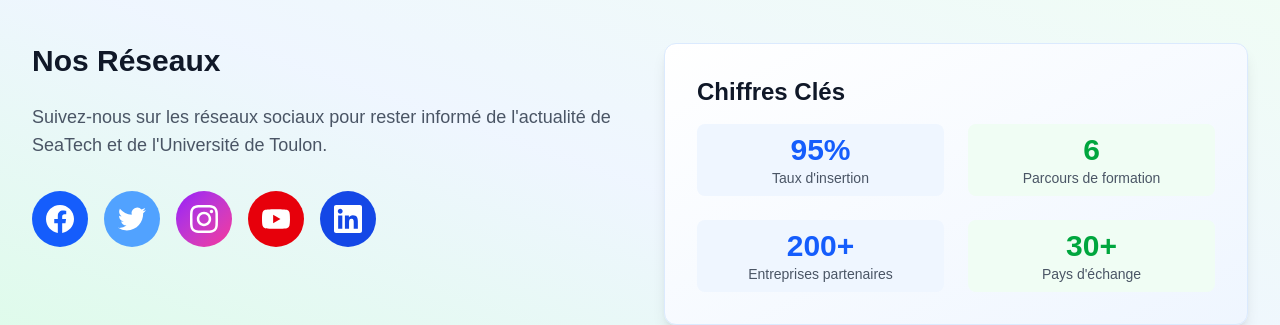
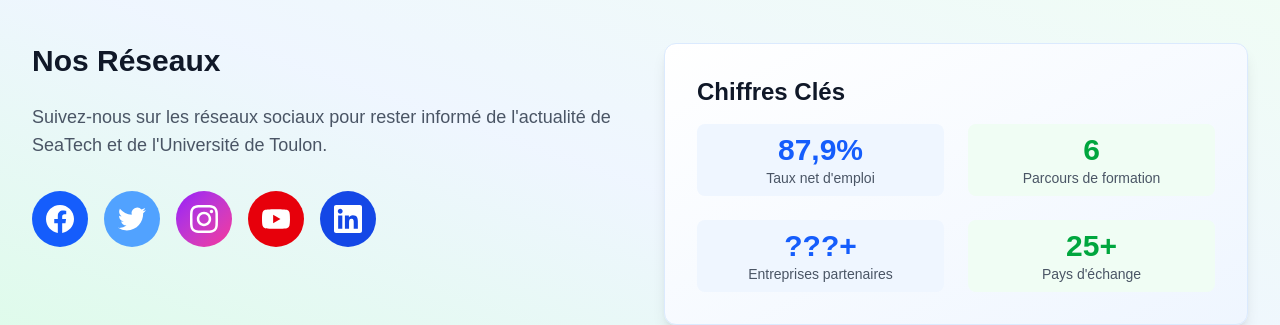
Before and after one commit to ruxdl/SeaTech-moderne, a Next.js app: page / in a window 1280 px wide. Shown: the part 1800-2125 px from the top of the page. Built offline with nearby package versions, Linux system fonts and the light colour scheme.

Commit message:
📊 Update key statistics
- Updated key figures in homepage statistics section
- Improved data presentation for better visibility
- Enhanced user information with current metrics

```diff
--- a/src/app/page.tsx
+++ b/src/app/page.tsx
@@ -300,19 +300,19 @@ export default function Home() {
               <h3 className="text-xl sm:text-2xl font-bold text-gray-900 mb-4 text-center lg:text-left">Chiffres Clés</h3>
               <div className="grid grid-cols-2 gap-4 sm:gap-6">
                 <div className="text-center p-2 bg-blue-50 rounded-lg">
-                  <div className="text-2xl sm:text-3xl font-bold text-blue-600">95%</div>
-                  <div className="text-xs sm:text-sm text-gray-600">Taux d'insertion</div>
+                  <div className="text-2xl sm:text-3xl font-bold text-blue-600">87,9%</div>
+                  <div className="text-xs sm:text-sm text-gray-600">Taux net d'emploi</div>
                 </div>
                 <div className="text-center p-2 bg-green-50 rounded-lg">
                   <div className="text-2xl sm:text-3xl font-bold text-green-600">6</div>
                   <div className="text-xs sm:text-sm text-gray-600">Parcours de formation</div>
                 </div>
                 <div className="text-center p-2 bg-blue-50 rounded-lg">
-                  <div className="text-2xl sm:text-3xl font-bold text-blue-600">200+</div>
+                  <div className="text-2xl sm:text-3xl font-bold text-blue-600">???+</div>
                   <div className="text-xs sm:text-sm text-gray-600">Entreprises partenaires</div>
                 </div>
                 <div className="text-center p-2 bg-green-50 rounded-lg">
-                  <div className="text-2xl sm:text-3xl font-bold text-green-600">30+</div>
+                  <div className="text-2xl sm:text-3xl font-bold text-green-600">25+</div>
                   <div className="text-xs sm:text-sm text-gray-600">Pays d'échange</div>
                 </div>
               </div>
```
